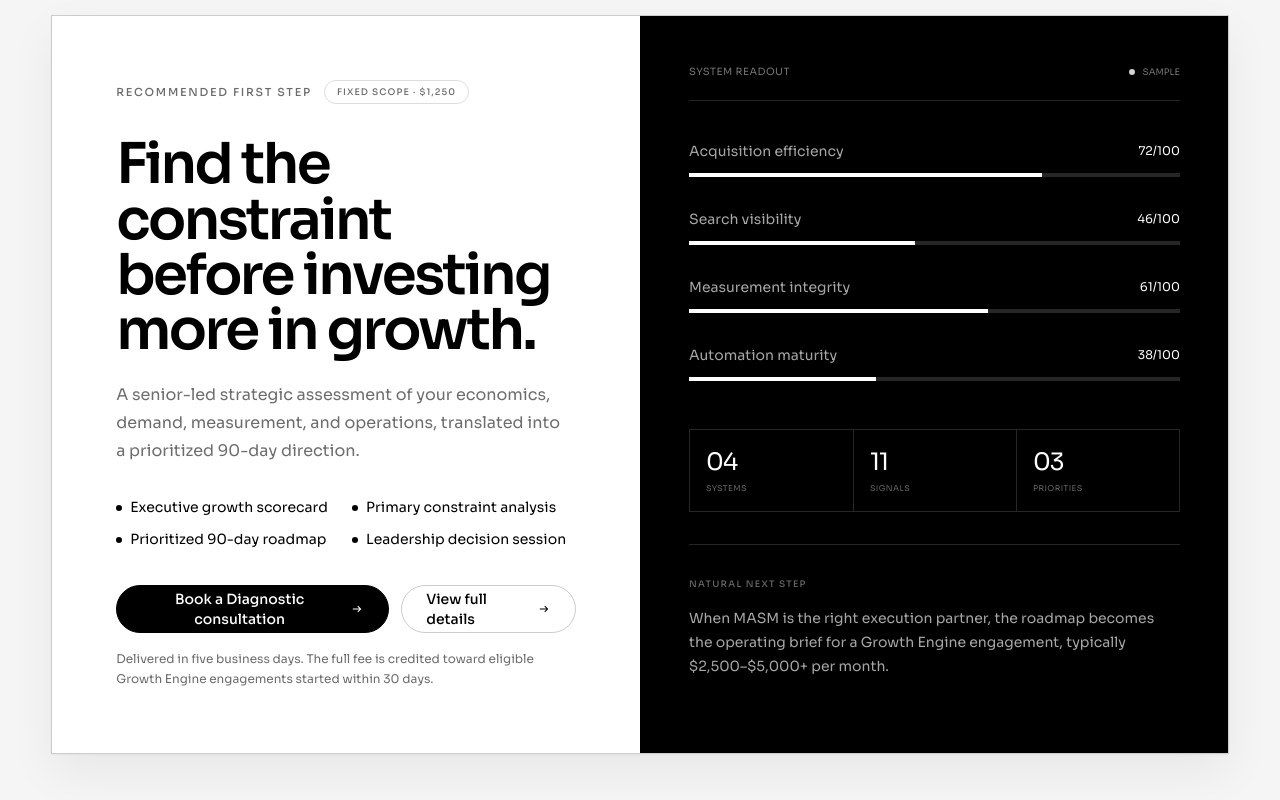
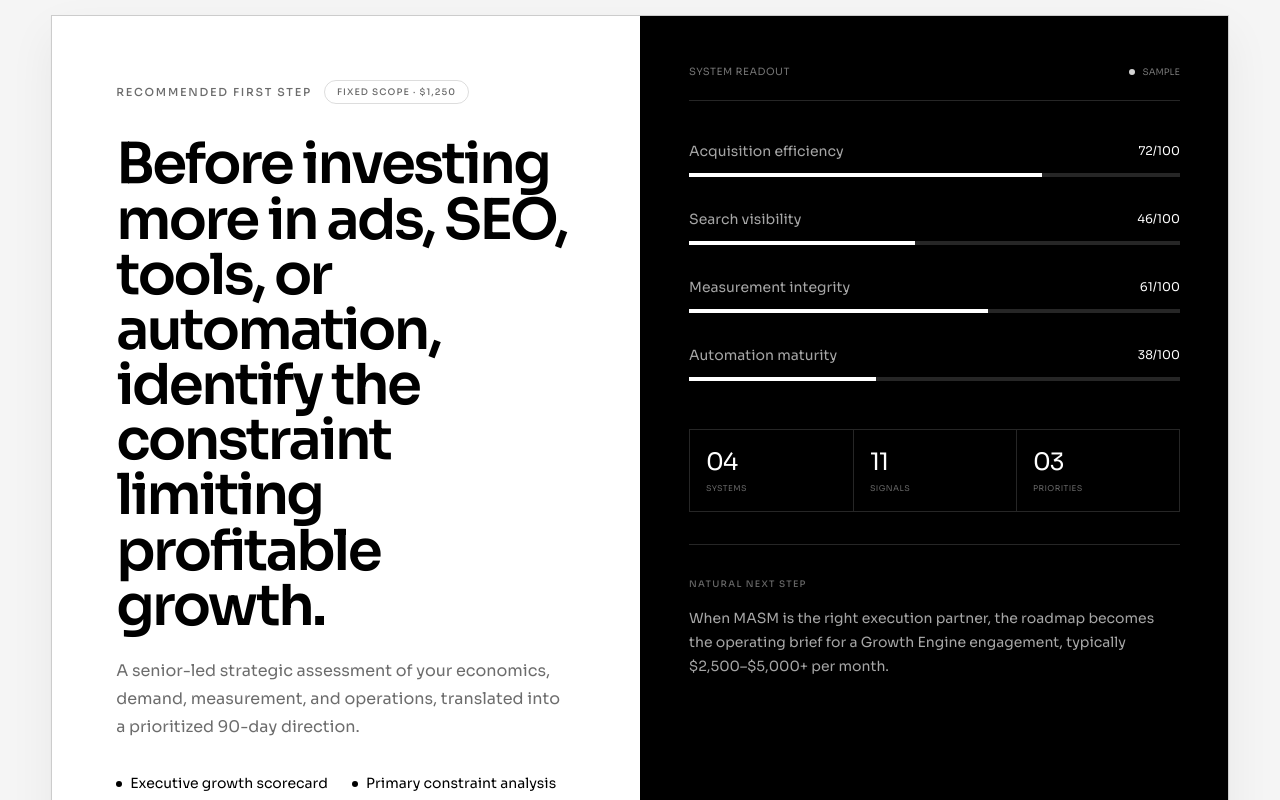
Before and after one commit to sianmatti/masm-website, a Next.js app: page / in a window 1280 px wide. Shown: the part 1280-2080 px from the top of the page. Built offline with nearby package versions, Linux system fonts and the light colour scheme; no server answers.

Commit message:
Implement MASM logo typography and CTA alignment

```diff
--- a/components/diagnostic.tsx
+++ b/components/diagnostic.tsx
@@ -23,7 +23,8 @@ export function Diagnostic() {
                 </span>
               </div>
               <h2 className="heading-section mt-8">
-                Find the constraint before investing more in growth.
+                Before investing more in ads, SEO, tools, or automation,
+                identify the constraint limiting profitable growth.
               </h2>
               <p className="body-copy mt-6 max-w-md">
                 A senior-led strategic assessment of your economics, demand,
@@ -45,7 +46,7 @@ export function Diagnostic() {
               </div>
               <div className="mt-9 flex flex-col gap-3 sm:flex-row">
                 <BookingCta source="homepage_diagnostic">
-                  Book a Diagnostic consultation
+                  Book a Diagnostic
                 </BookingCta>
                 <ButtonLink href={sitePath("/diagnostic/")} variant="secondary">
                   View full details
```
